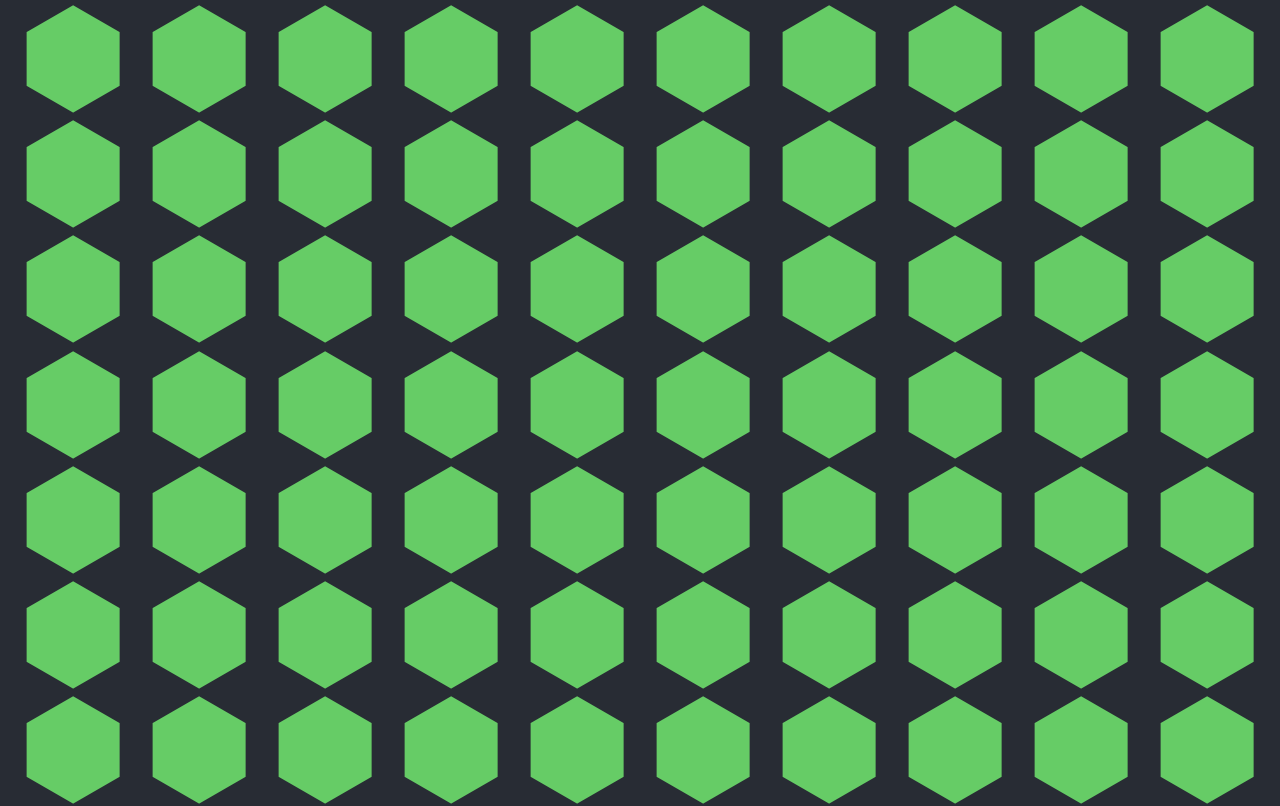
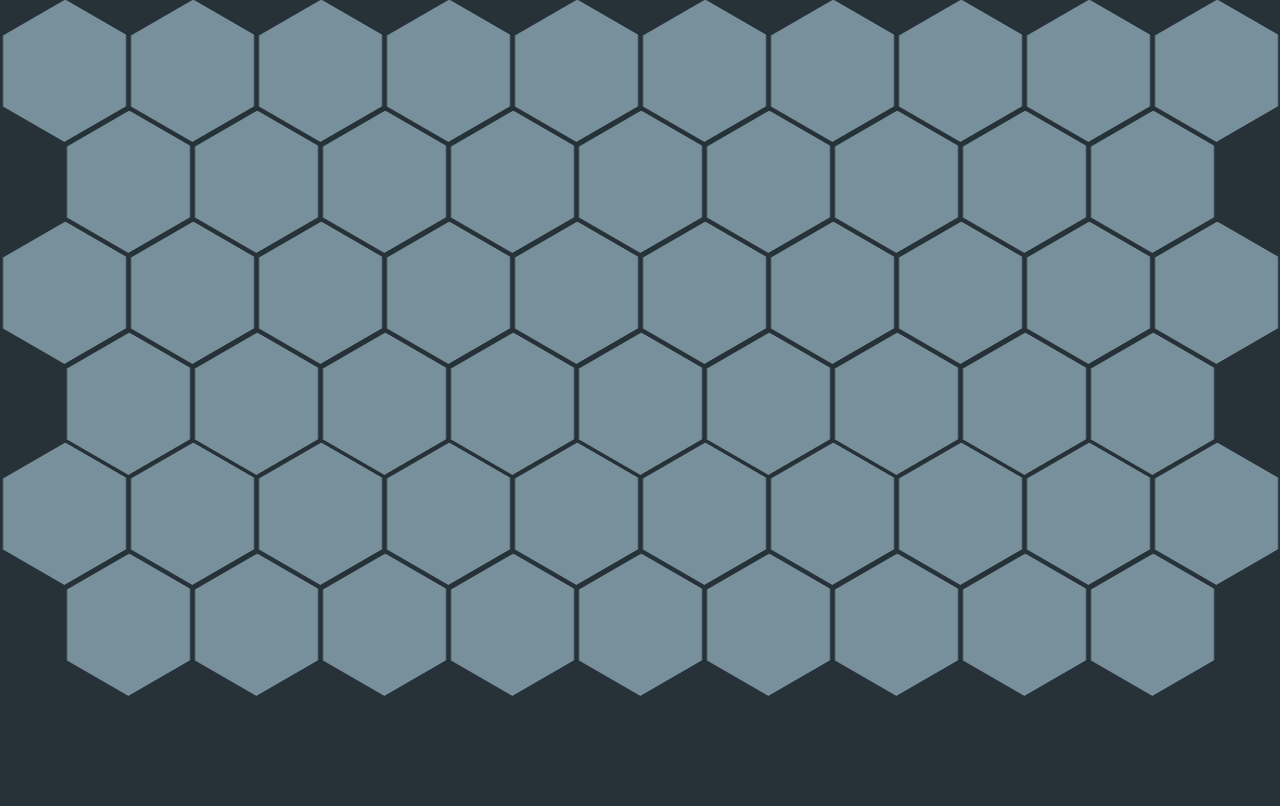
Before and after one commit to ClaySpike/Econ-Final-Project, a React (Create React App) app: page / in a window 1280 px wide. Shown: the top 806 px of the page. Built offline with nearby package versions, Linux system fonts and the light colour scheme.

Commit message:
Hex thing yay it work

```diff
--- a/src/App.css
+++ b/src/App.css
@@ -1,14 +1,137 @@
-body {
-  background: #282c34;
+* {
+  margin: 0;
+  padding: 0;
 }
 
-.grid-container {
-  display: grid;
-  grid-template-columns: auto auto auto auto auto auto auto auto auto auto;
-  justify-items: center;
-  padding: 10px;
+body {
+  background: #263238;
 }
 
-.evenRow {
-  grid-column-start: 2;
+#hexGrid {
+  display: flex;
+  flex-wrap: wrap;
+  width: 100%;
+  margin: 0 auto;
+  overflow: hidden;
+  font-family: 'Raleway', sans-serif;
+  font-size: 15px;
+  list-style-type: none;
 }
+
+.hex {
+  position: relative;
+  visibility: hidden;
+  outline:1px solid transparent; /* fix for jagged edges in FF on hover transition */
+}
+
+.hex::after{
+  content:'';
+  display:block;
+  padding-bottom: 86.602%;  /* =  100 / tan(60) * 1.5 */
+}
+
+.hexIn{
+  position: absolute;
+  width:96%;
+  padding-bottom: 110.851%; /* =  width / sin(60) */
+  margin:0 2%;
+  overflow: hidden;
+  visibility: hidden;
+  outline:1px solid transparent; /* fix for jagged edges in FF on hover transition */
+  -webkit-transform: rotate3d(0,0,1,-60deg) skewY(30deg);
+      -ms-transform: rotate3d(0,0,1,-60deg) skewY(30deg);
+          transform: rotate3d(0,0,1,-60deg) skewY(30deg);
+}
+
+.hexIn * {
+  background: #78909C;
+  position: absolute;
+  visibility: visible;
+  outline:1px solid transparent; /* fix for jagged edges in FF on hover transition */
+}
+
+.hexLink {
+    display:block;
+    width: 100%;
+    height: 100%;
+    text-align: center;
+    color: #fff;
+    overflow: hidden;
+    -webkit-transform: skewY(-30deg) rotate3d(0,0,1,60deg);
+        -ms-transform: skewY(-30deg) rotate3d(0,0,1,60deg);
+            transform: skewY(-30deg) rotate3d(0,0,1,60deg);
+}
+
+/*** HEX CONTENT **********************************************************************/
+  .hex img {
+  left: -100%;
+  right: -100%;
+  width: auto;
+  height: 100%;
+  margin: 0 auto;
+  -webkit-transform: rotate3d(0,0,0,0deg);
+      -ms-transform: rotate3d(0,0,0,0deg);
+          transform: rotate3d(0,0,0,0deg);
+}
+
+.hex h1, .hex p {
+  width: 100%;
+  padding: 5%;
+  box-sizing:border-box;
+  background-color: rgba(0, 128, 128, 0.8);
+  font-weight: 300;
+  -webkit-transition:  -webkit-transform .2s ease-out, opacity .3s ease-out;
+          transition:          transform .2s ease-out, opacity .3s ease-out;
+}
+
+.hex h1 {
+  bottom: 50%;
+  padding-top:50%;
+  font-size: 1.5em;
+  z-index: 1;
+  -webkit-transform:translate3d(0,-100%,0);
+      -ms-transform:translate3d(0,-100%,0);
+          transform:translate3d(0,-100%,0);
+}
+
+.hex h1::after {
+  content: '';
+  position: absolute;
+  bottom: 0;
+  left: 45%;
+  width: 10%;
+  text-align: center;
+  border-bottom: 1px solid #fff;
+}
+
+.hex p {
+  top: 50%;
+  padding-bottom:50%;
+  -webkit-transform:translate3d(0,100%,0);
+      -ms-transform:translate3d(0,100%,0);
+          transform:translate3d(0,100%,0);
+}
+
+
+/*** HOVER EFFECT  **********************************************************************/
+.hexLink:hover h1, .hexLink:focus h1,
+.hexLink:hover p, .hexLink:focus p{
+  -webkit-transform: translate3d(0,0,0);
+      -ms-transform: translate3d(0,0,0);
+          transform: translate3d(0,0,0);
+}
+
+/*** HEXAGON SIZING AND EVEN ROW INDENTATION *****************************************************************/
+
+/* <- 5-4  hexagons per row */
+  #hexGrid{
+    padding-bottom: 4.4%
+  }
+
+  .hex {
+    width: 10%; /* = 100 / 5 */
+  }
+
+  .hex:nth-child(19n+11){ /* first hexagon of even rows */
+    margin-left: 5%;  /* = width of .hex / 2  to indent even rows */
+  }
--- a/src/App.js
+++ b/src/App.js
@@ -1,40 +1,54 @@
 import React, { Component } from 'react';
 import './App.css';
-import Hexagon from './Hexagon';
 
 class App extends Component {
   constructor(props) {
     super(props);
 
     this.state = {
-      hexGrid: new Array(10),
+      hexGrid: new Array(6),
     };
-    for(let i = 0; i < this.state.hexGrid.length; i++){//rows
-      this.state.hexGrid[i] = new Array(10);
-      for(let j = 0; j < this.state.hexGrid[i].length; j++){//cols
-        this.state.hexGrid[i][j] = {
-          name: "Number " + (i + j),
-        };
+    for(let i = 0; i < this.state.hexGrid.length; i++){
+      if(i % 2 === 0){
+        this.state.hexGrid[i] = new Array(10);
+      }
+      else{
+        this.state.hexGrid[i] = new Array(9);
+      }
+      for(let j = 0; j < this.state.hexGrid[i].length; j++){
+        this.state.hexGrid[i][j] = (<li className="hex">
+                                      <div className="hexIn">
+                                        <div className="hexLink">
+                                          <h1>This is a title</h1>
+                                          <p>Some sample text about the article this hexagon leads to</p>
+                                        </div>
+                                      </div>
+                                    </li>)
       }
     }
   }
 
+  giveHexes(){
+    let newArr = [];
+    for(var i = 0; i < this.state.hexGrid.length; i++){
+        newArr = newArr.concat(this.state.hexGrid[i]);
+    }
+    console.log(newArr);
+    return newArr;
+  }
+
   render() {
     return (
-      <div>
-        <div class="grid-container">
-        {this.state.hexGrid.map((value) => {//row
-          return <div>{value.map((i) => {//col
-            if(i == 0){
-              return <Hexagon class="evenRow"></Hexagon>
-            }
-            else{
-              return <Hexagon></Hexagon>
-            }
-          })}</div>
-        })}
-        </div>
-      </div>
+      <ul id="hexGrid">{ this.giveHexes() }
+        {/*<li class="hex">
+          <div class="hexIn">
+            <div class="hexLink">
+              <h1>This is a title</h1>
+              <p>Some sample text about the article this hexagon leads to</p>
+            </div>
+          </div>
+        </li>*/}
+      </ul>
     );
   }
 }
```
